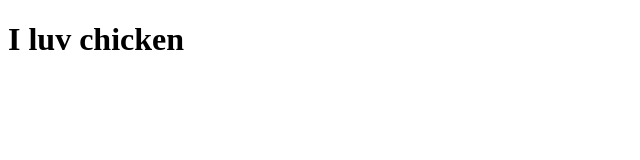
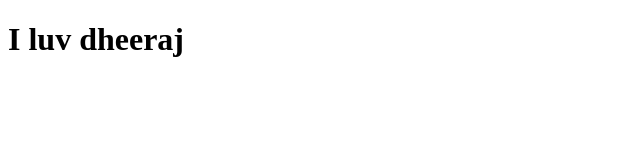
Before and after one commit to OMEN-D/0xmen-website, a plain HTML site: page index.html in a window 1280 px wide. Shown: the full height of the page, 0-640 px from the left. Drawn offline with Linux system fonts and the light colour scheme.

Commit message:
Update index.html

```diff
--- a/index.html
+++ b/index.html
@@ -3,7 +3,7 @@
     <title>chicken</title>
 </head>
 <body>
-    <h1>I luv chicken </h1>
+    <h1>I luv dheeraj </h1>
 </body>
 
 </html>
```
